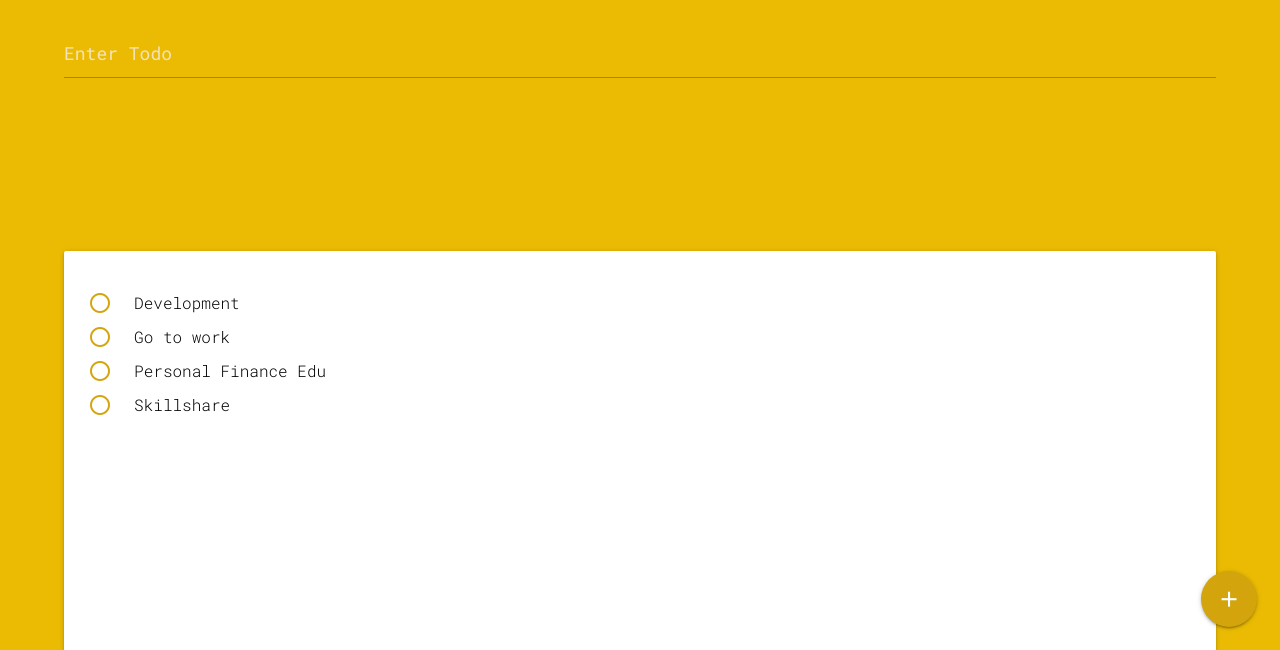
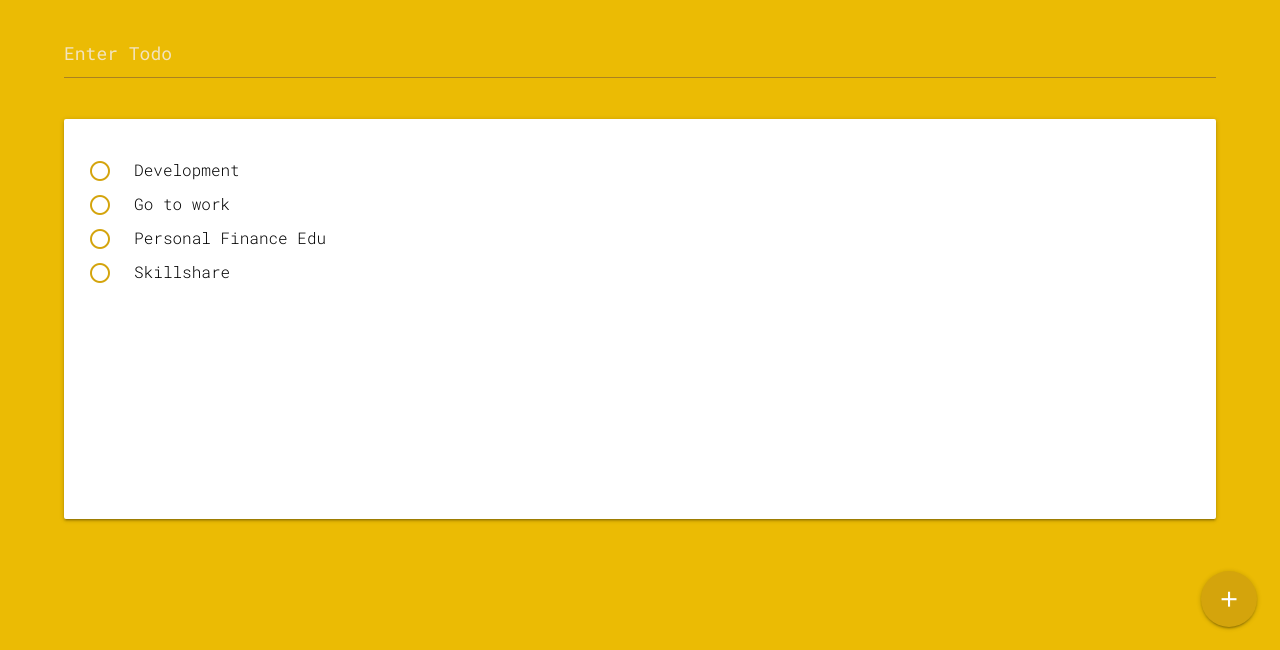
Before and after one commit to Caesar-Zama/Done, a plain HTML site: page index.html in a window 1280 px wide. Shown: the part 150-800 px from the top of the page. Drawn offline with Linux system fonts and the light colour scheme.

Commit message:
remove card wrapper

```diff
--- a/index.html
+++ b/index.html
@@ -20,7 +20,7 @@
       <input placeholder="Enter Todo" type="text">
     </div>
 
-    <div class="wrapper">
+
     <div class="card medium align-bottom">
       <div class="card-content">
         <ul class="todos">
@@ -46,7 +46,7 @@
         </div>
       </div> <!-- card-content -->
     </div> <!-- card  -->
-    </div> <!-- wrapper -->
+
   </div> <!-- container -->
 </body>
 </html>
--- a/sass/base/_base.scss
+++ b/sass/base/_base.scss
@@ -5,7 +5,10 @@ html {
   box-sizing: inherit;
 }
 
-body {font-family: Rob;}
+body {
+  font-family: Rob;
+  overflow: hidden;
+}
 
 h1 {
   margin-bottom: 0;
```
Also changed, not shown: css/main.css, 1 other file. Lines whose indentation alone changed are shown as unchanged.
